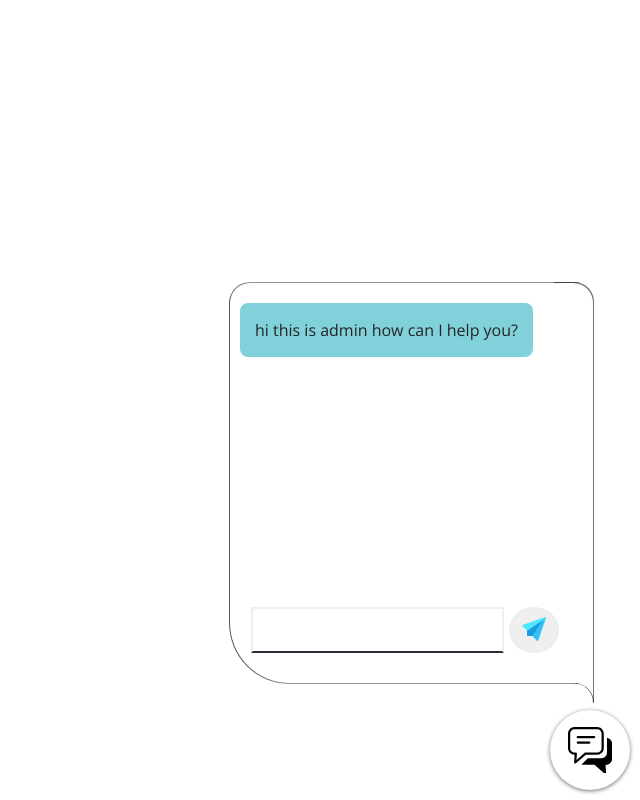
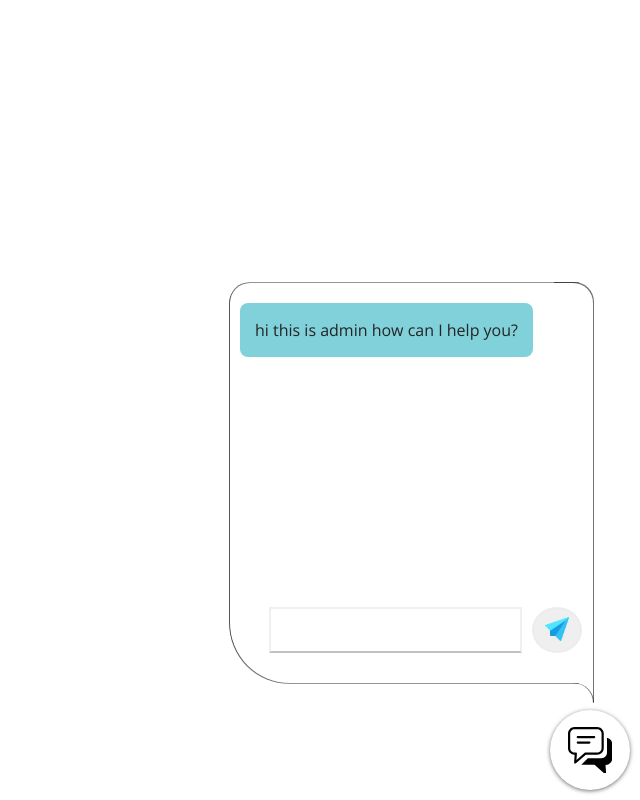
Before and after one commit to nastaranjalali/chatWidget, a React (Create React App) app: page / in a window 1280 px wide. Both pictures are taken after a click on the button 1230 px from the left and 750 px from the top of the page. Shown: the whole page, without its empty margins (640-1280 px from the left). Built offline with nearby package versions, Linux system fonts and the light colour scheme.

Commit message:
fix: send by enter and auto scroll down

```diff
--- a/src/components/ChatBox.js
+++ b/src/components/ChatBox.js
@@ -1,4 +1,4 @@
-import React from "react";
+import React, { useRef, useEffect } from "react";
 import AdminMessage from "./AdminMessage";
 import "./ChatBox.styles.css";
 import UserMessage from "./UserMessage";
@@ -9,7 +9,8 @@ export default function ChatBox({ isComponentVisible }) {
   const [chatList, setChatList] = useState([]);
   var [InputMessage, setInputMessage] = useState("");
 
-  const sendMessage = () => {
+  const sendMessage = (e) => {
+    e.preventDefault();
     setChatList(
       chatList.concat(
         <div key={chatList.length}>
@@ -20,15 +21,21 @@ export default function ChatBox({ isComponentVisible }) {
     );
   };
 
+  const AlwaysScrollToBottom = () => {
+    const elementRef = useRef();
+    useEffect(() => elementRef.current.scrollIntoView());
+    return <div ref={elementRef} />;
+  };
   return (
     isComponentVisible && (
       <div onBlur={(e) => e.stopPropagation} className="containerChat">
         <div className="message">
           <AdminMessage message="hi this is admin how can I help you?" />
           {chatList}
-          {}
+          <AlwaysScrollToBottom />
         </div>
         <div className="inputContainer">
+          <form className="form">
             <input
               required
               type="text"
@@ -39,6 +46,7 @@ export default function ChatBox({ isComponentVisible }) {
             <button type="submit" className="sendButton" onClick={sendMessage}>
               <img src={SendIcon} className="sendIcon" alt="ss" />
             </button>
+          </form>
         </div>
       </div>
     )
--- a/src/components/ChatBox.styles.css
+++ b/src/components/ChatBox.styles.css
@@ -40,27 +40,30 @@
   overflow: auto;
   padding: 0 10px;
 }
-.chatInput {
-  width: 70%;
-  border: none;
-  border: 2px solid rgba(236, 236, 236, 0.829);
-  border-bottom: 2px solid #282c34;
-
-  height: 40px;
-  margin-right: 5px;
-}
-.inputContainer {
+.form {
   width: 100%;
   display: flex;
   justify-content: center;
   flex-direction: row;
   position: absolute;
   bottom: 30px;
+  right: -20px;
+}
+.chatInput {
+  width: 70%;
+  border: none;
+  border: 2px solid rgba(236, 236, 236, 0.829);
+  border-bottom: 2px solid #282c344b;
+  height: 40px;
+  margin-right: 5px;
+}
+.inputContainer {
 }
 .sendButton {
   border-radius: 50%;
   width: 50px;
   border: 2px solid rgba(236, 236, 236, 0.829);
+  margin-left: 5px;
 }
 
 .sendButton img {
```
Lines whose indentation alone changed are shown as unchanged.
